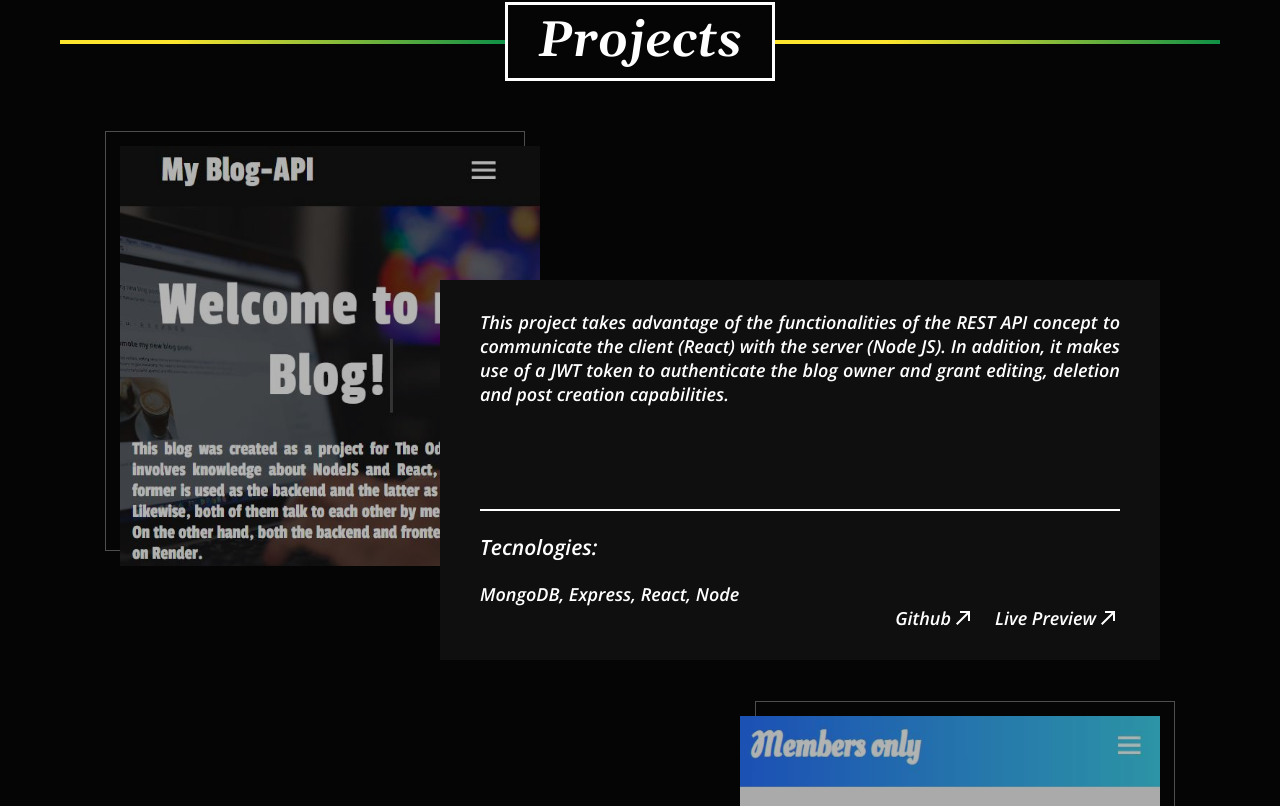
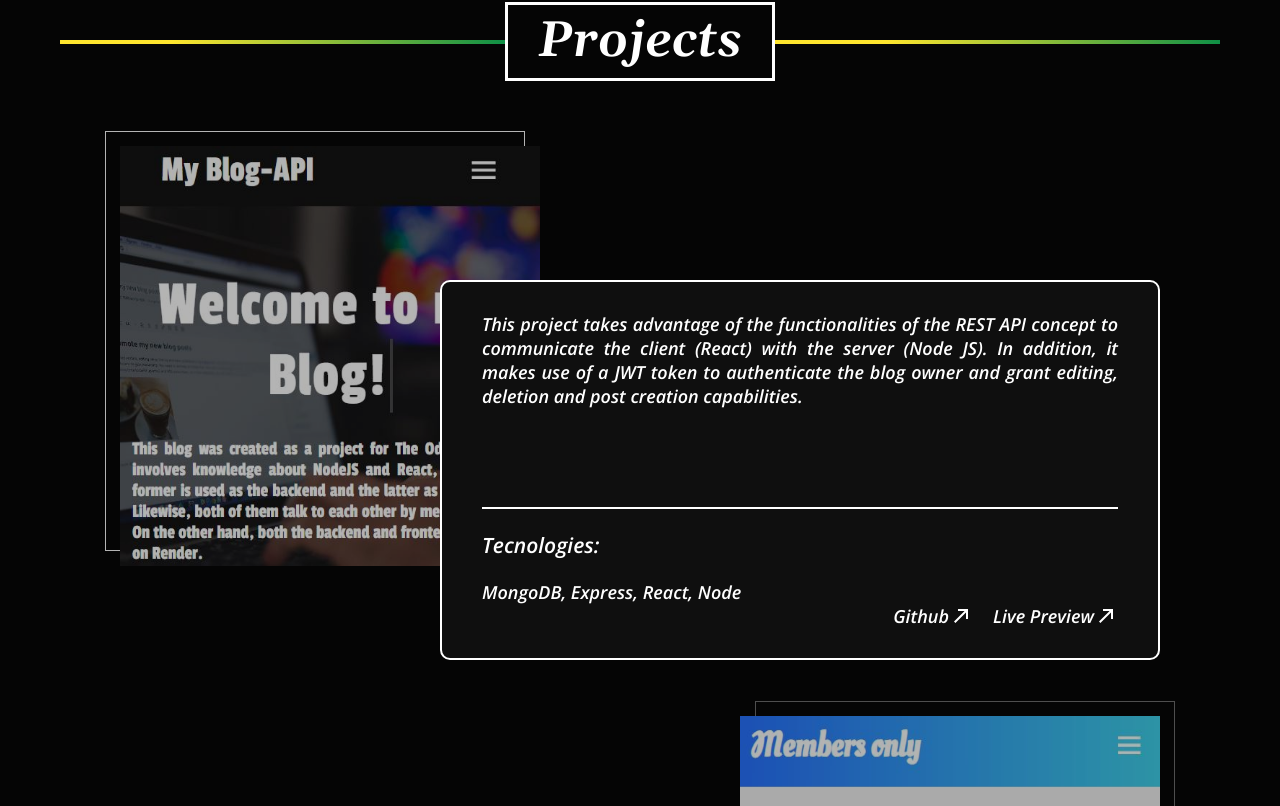
Before and after one commit to Houser97/Portfolio, a React (Create React App) app: page / in a window 1280 px wide. Shown: the part 1474-2280 px from the top of the page. Built offline with nearby package versions, Linux system fonts and the light colour scheme.

Commit message:
Set border to description container

```diff
--- a/src/styles/ProjectCard.css
+++ b/src/styles/ProjectCard.css
@@ -52,7 +52,7 @@
 .project-card-decoration{
     width: 100%;
     height: 100%;
-    border: 1px solid rgb(110, 110, 110);
+    border: 1px solid rgb(255, 255, 255);
     position: absolute;
     top: -15px;
     left: -15px;
@@ -86,6 +86,8 @@
     padding: 30px 40px;
     text-align: justify;
     font-size: 18px;
+    border-radius: 10px;
+    border: 2px solid white;
 }
 
 .description-part{
```
